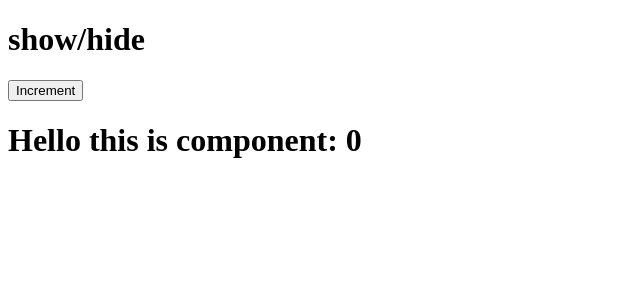
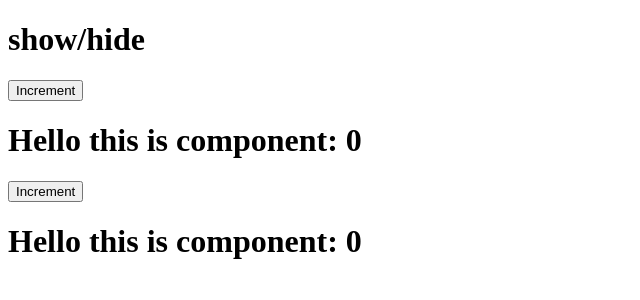
Before and after one commit to sudeepsudhevan/React-sample, a React (Create React App) app: page / in a window 1280 px wide. Both pictures are taken after a click on the element "show/hide". Shown: the top 300 px of the page, without its empty margins (0-640 px from the left). Built offline with nearby package versions, Linux system fonts and the light colour scheme.

Commit message:
sample file

```diff
--- a/src/Counter.js
+++ b/src/Counter.js
@@ -2,20 +2,23 @@ import React,{useState,useEffect} from "react";
 
 function Counter(){
     const [count, setCount] = useState(0);
+    const [count2, setCount2] = useState(0);
     useEffect(()=>{
 
         console.log("Component Mounted");
-        console.log("Component Updated"+count);
-        return ()=>{
-            console.log('clean up'+count)
-        }
-    },[count])
+        console.log("count1: "+count);
+        console.log("count2: "+count2);
+
+    },[count,count2]) // if we pass empty array then it will run only once when component is mounted
 
 
     return(
         <div>
             <button onClick={()=>setCount(count+1)}>Increment</button>
             <h1>Hello this is component: {count}</h1>
+
+            <button onClick={()=>setCount2(count2+1)}>Increment</button>
+            <h1>Hello this is component: {count2}</h1>
         </div>
     )
 }
```
